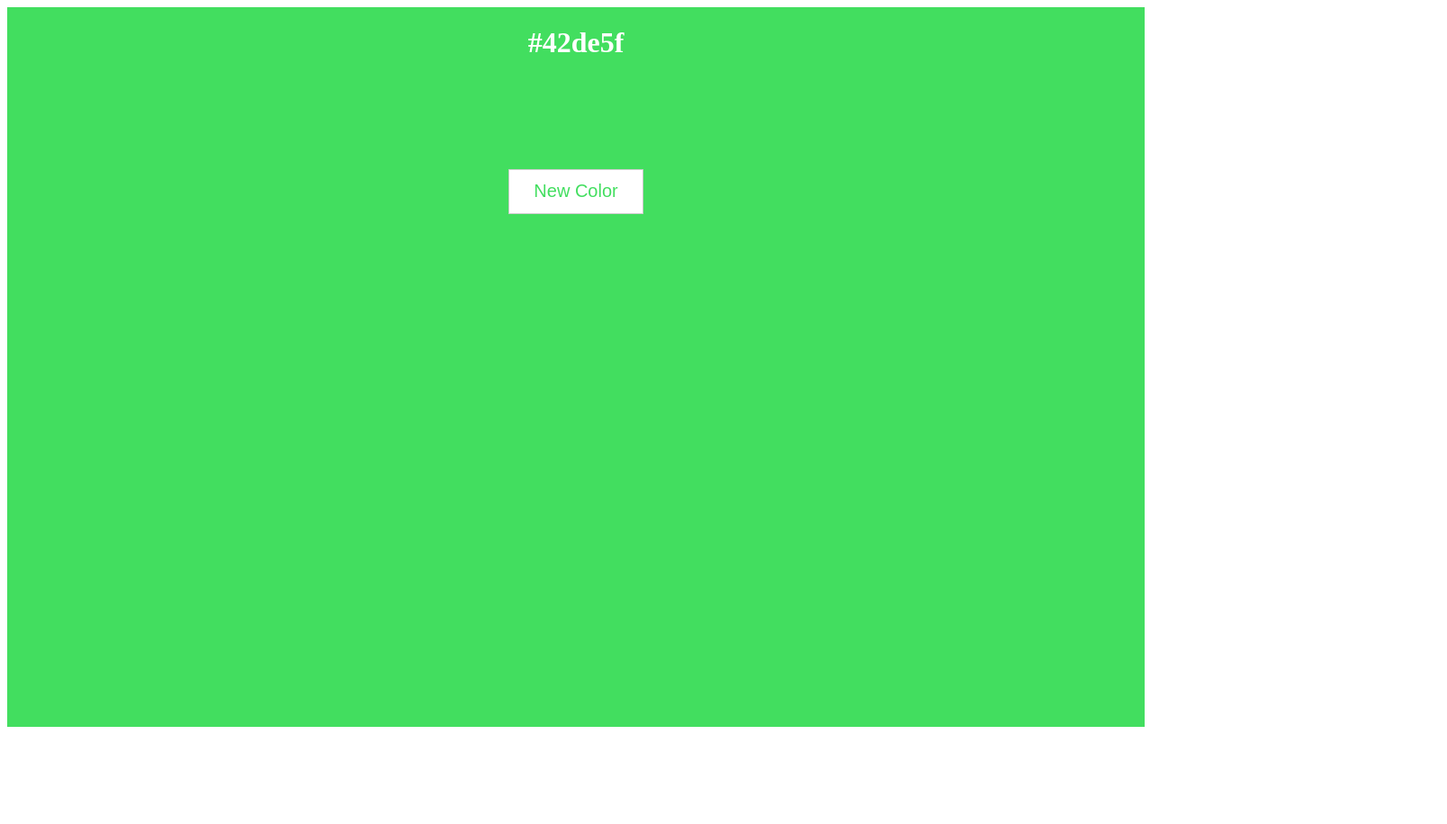
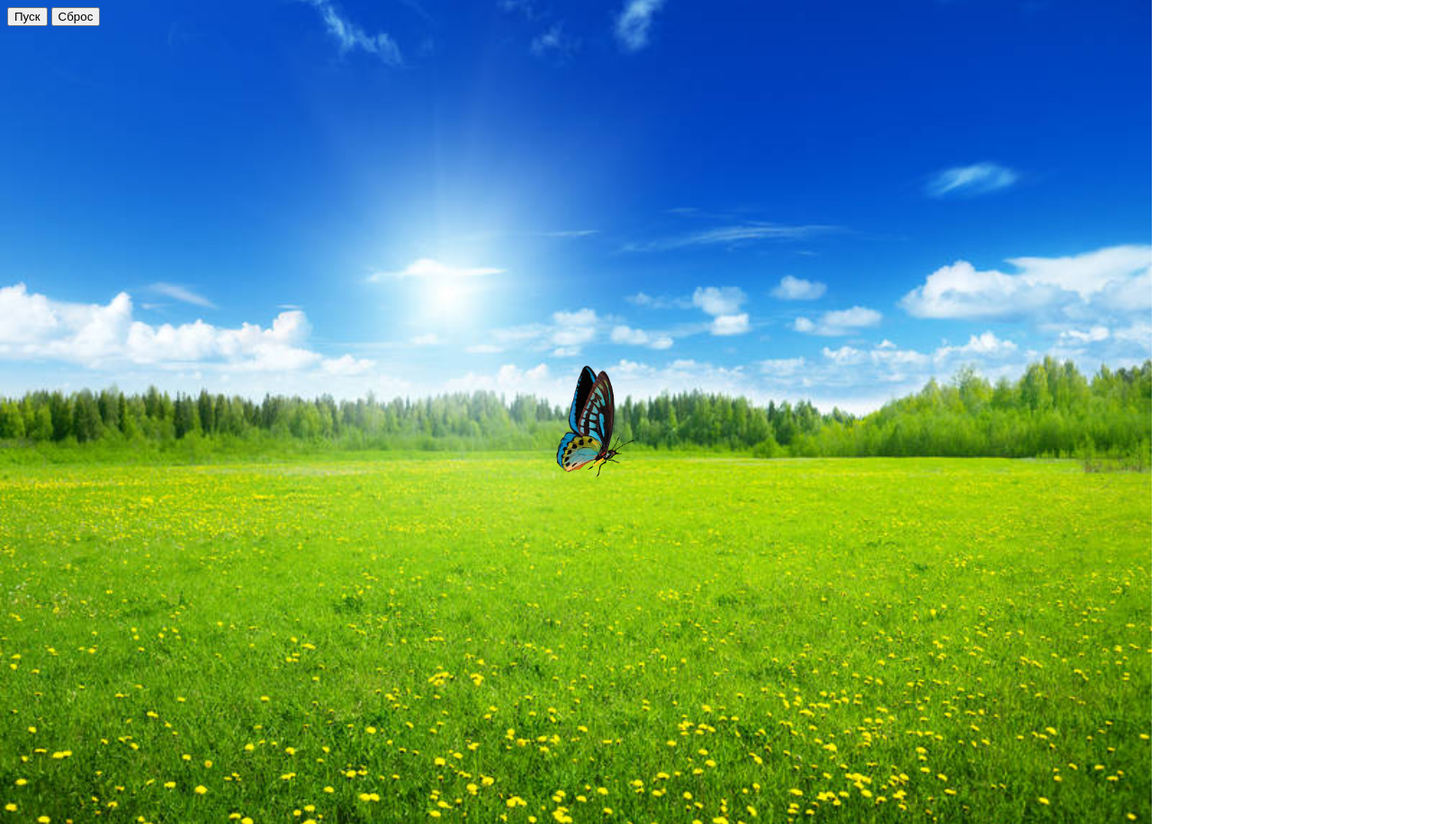
Before and after one commit to olyabor/study_JS-, a plain HTML site: page index.html in a window 1280 px wide. Shown: the whole page at 90% size, 1608 px wide, since content can reach past the window. Before the commit the page ends 816 px from the top, so only its background shows below. Drawn offline with Linux system fonts and the light colour scheme.

Commit message:
feat: add animation button

```diff
--- a/css/style.css
+++ b/css/style.css
@@ -1,33 +1,14 @@
-body {
-  box-sizing: border-box;
-  font-size: 16px;
-  font-style: normal;
+body{
+  width: 1600px;
+  height: 900px;
+
+  background: center / cover no-repeat url('../img/thumb.jpg');
 }
-.wrapper {
-  display: flex;
-  flex-direction: column;
-  align-items: center;
-  width: 100%;
-  height: 100vh;
-  background-color: #42de5f;
+
+.img {
+  position: absolute;
+  left: 600px;
+  top: 400px;
+  width: 178px;
+  height: 164px;
 }
-#color {
-  text-align: center;
-  color: white;
-}
-#change {
-  margin: 100px auto;
-  width: 150px;
-  height: 50px;
-  background-color: #fff;
-  color: #42de5f;
-}
-#change {
-  margin: 100px auto;
-  width: 150px;
-  height: 50px;
-  background-color: #fff;
-  border: 1px solid #ccc;
-  outline: none;
-  font-size: 20px;
-}
--- a/index.html
+++ b/index.html
@@ -1,16 +1,15 @@
 <!DOCTYPE html>
-<html lang="ru">
+<html lang="en">
 <head>
   <meta charset="UTF-8">
   <meta name="viewport" content="width=device-width, initial-scale=1.0">
-  <title>RandomColor</title>
+  <title>Document</title>
   <link rel="stylesheet" href="css/style.css">
 </head>
 <body>
-  <div class="wrapper">
-    <h1 id="color">#42de5f</h1>
-    <button id="change" type="button">New Color</button>
-  </div>
+  <img src="img/babochka.gif" alt="butterfly" class="img">
+  <button class="start">Пуск</button>
+  <button class="reset">Сброс</button>
   <script src="script/script.js"></script>
 </body>
 </html>
--- a/script/script.js
+++ b/script/script.js
@@ -1,14 +1,38 @@
 'use strict';
-let color = document.getElementById('color'),
-  change = document.getElementById('change'),
-  wrapper = document.querySelector('.wrapper');
 
-change.addEventListener('click', function() {
-  let randomColor = '#' +
-    Math.floor(Math.random() * 256).toString(16) +
-    Math.floor(Math.random() * 256).toString(16) +
-    Math.floor(Math.random() * 256).toString(16);
-  wrapper.style.backgroundColor = randomColor;
-  change.style.color = randomColor;
-  color.textContent = randomColor;
+const img = document.querySelector('.img'),
+  start = document.querySelector('.start'),
+  reset = document.querySelector('.reset');
+
+let count = 0,
+  flyInterval;
+
+let flyAnimate = function() {
+  flyInterval = requestAnimationFrame(flyAnimate);
+  count++;
+  if (count < 18000) {
+    img.style.cssText = `top: ${200 * Math.cos(count / 100) + 200}px;
+    left: ${200 * Math.sin(count / 100) + 600}px`;
+  } else {
+    count = 0;
+  }
+};
+
+let animate = true;
+
+start.addEventListener('click', () => {
+  if (animate) {
+    flyInterval = requestAnimationFrame(flyAnimate);
+    animate = false;
+  } else {
+    cancelAnimationFrame(flyInterval);
+    animate = true;
+  }
 });
+
+reset.addEventListener('click', () => {
+  animate = true;
+  cancelAnimationFrame(flyInterval);
+  count = 0;
+  img.style.cssText = `left: 600px; top: 400px`;
+});
```
Also changed, not shown: img/babochka.gif (added), img/thumb.jpg (added), 2 other files.
